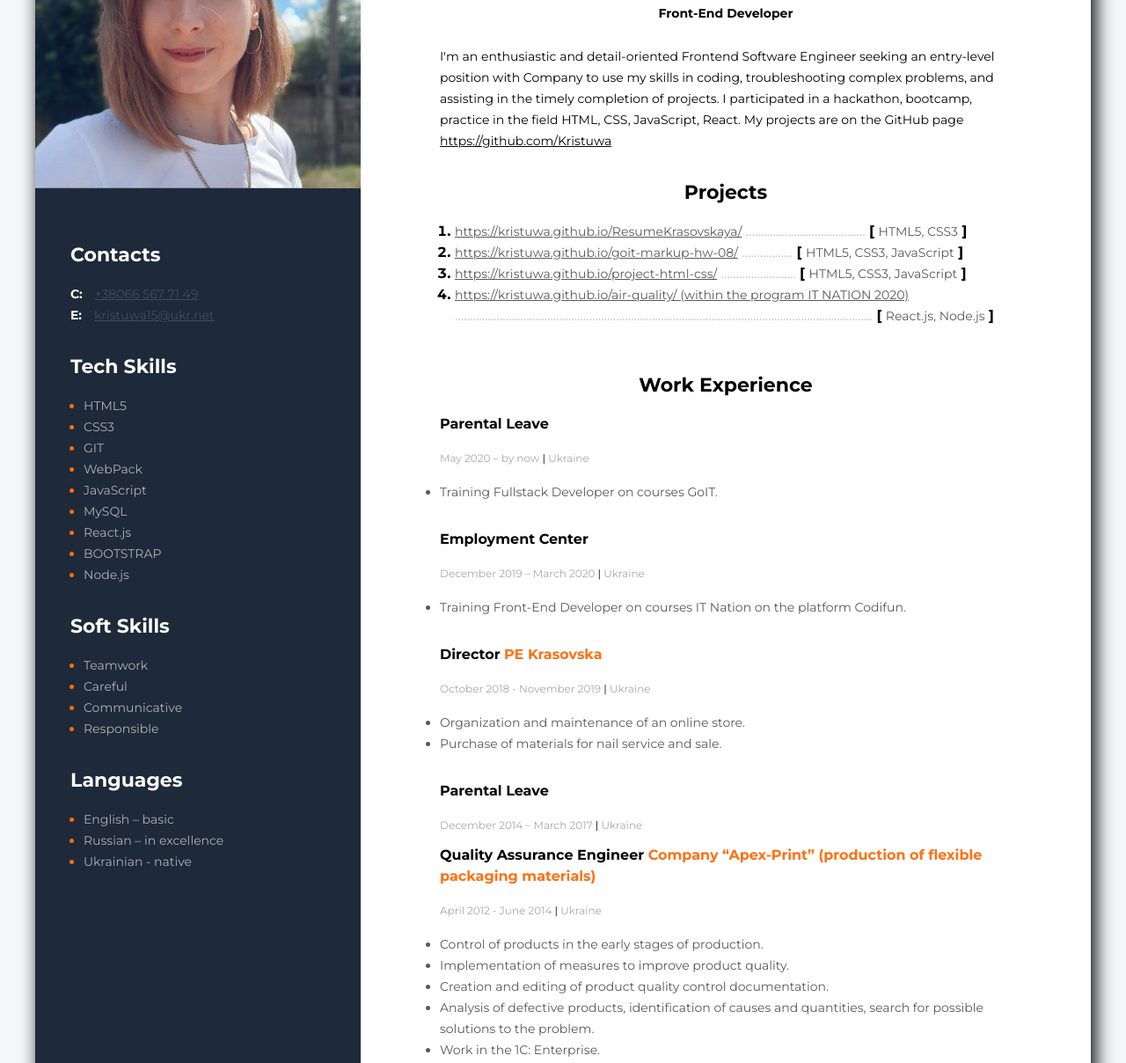
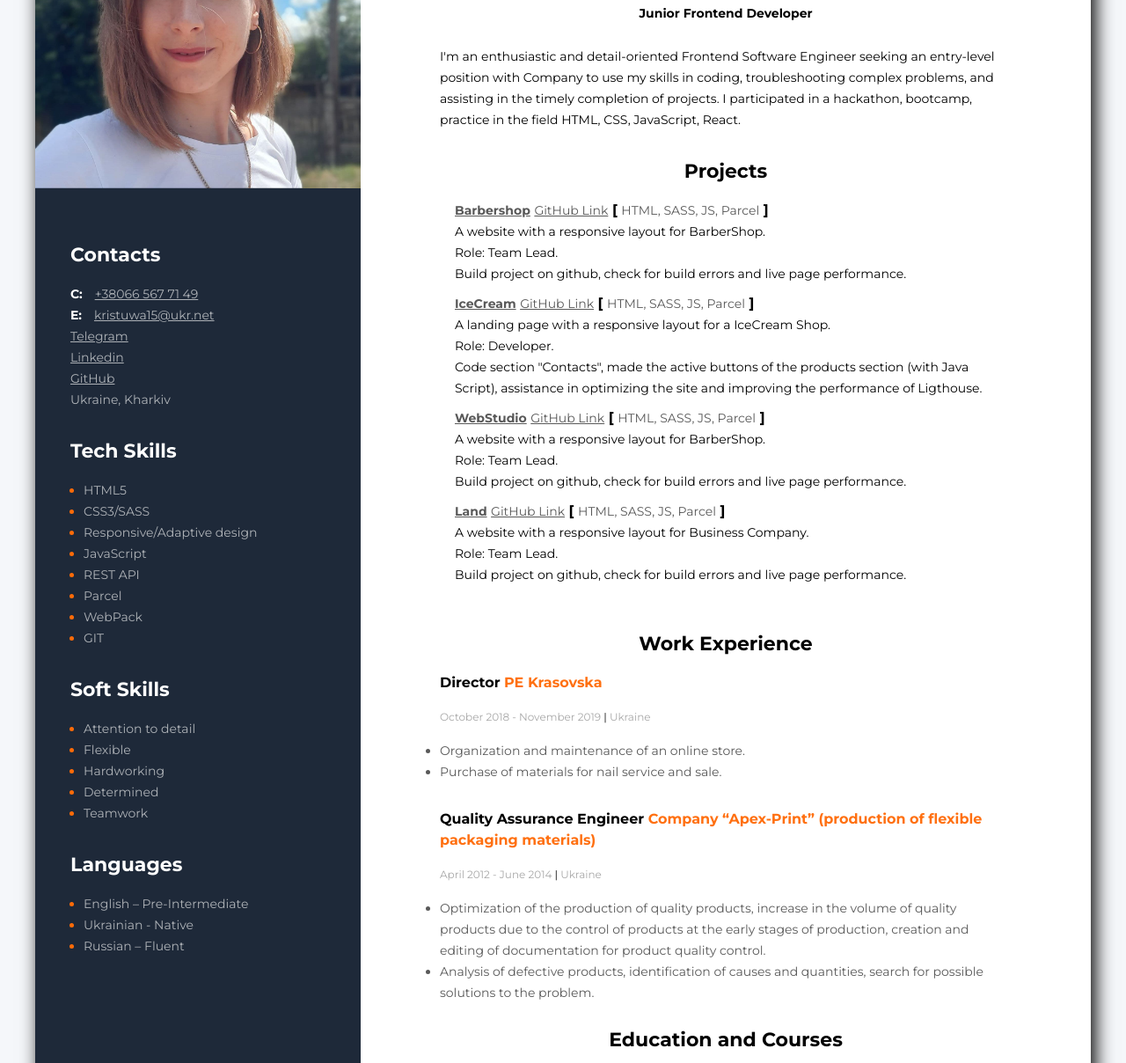
Before and after one commit to Kristuwa/ResumeKrasovskaya, a plain HTML site: page index.html in a window 1280 px wide. Shown: the part 236-1444 px from the top of the page at 88% size. Drawn offline with Linux system fonts and the light colour scheme.

Commit message:
add new links

```diff
--- a/index.html
+++ b/index.html
@@ -29,6 +29,22 @@
                 >kristuwa15@ukr.net</a
               >
             </div>
+            <div>
+              <a class="link" href="t.me/KrisKrasovska">Telegram</a>
+            </div>
+            <div>
+              <a
+                class="link"
+                href="https://www.linkedin.com/in/khrystyna-krasovska/"
+                >Linkedin</a
+              >
+            </div>
+            <div>
+              <a class="link" href="https://github.com/Kristuwa">GitHub</a>
+            </div>
+            <div>
+              <p class="link">Ukraine, Kharkiv</p>
+            </div>
           </div>
 
           <!--Tech Skills container-->
@@ -36,14 +52,19 @@
             <h3 class="tech-skills-title">Tech Skills</h3>
             <ul>
               <li class="tech-li"><span class="text">HTML5</span></li>
-              <li class="tech-li"><span class="text">CSS3</span></li>
+              <li class="tech-li"><span class="text">CSS3/SASS</span></li>
+              <li class="tech-li">
+                <span class="text">Responsive/Adaptive design</span>
+              </li>
+              <li class="tech-li"><span class="text">JavaScript</span></li>
+              <li class="tech-li"><span class="text">REST API</span></li>
+              <li class="tech-li"><span class="text">Parcel</span></li>
+              <li class="tech-li"><span class="text">WebPack</span></li>
               <li class="tech-li"><span class="text">GIT</span></li>
-              <li class="tech-li"><span class="text">WebPack</span></li>
-              <li class="tech-li"><span class="text">JavaScript</span></li>
-              <li class="tech-li"><span class="text">MySQL</span></li>
+              <!-- <li class="tech-li"><span class="text">MySQL</span></li>
               <li class="tech-li"><span class="text">React.js</span></li>
               <li class="tech-li"><span class="text">BOOTSTRAP</span></li>
-              <li class="tech-li"><span class="text">Node.js</span></li>
+              <li class="tech-li"><span class="text">Node.js</span></li> -->
             </ul>
           </div>
 
@@ -52,16 +73,19 @@
             <h3 class="soft_skills-title">Soft Skills</h3>
             <ul>
               <li class="skills-li">
-                <span class="text_skills">Teamwork</span>
+                <span class="text_skills">Attention to detail</span>
               </li>
               <li class="skills-li">
-                <span class="text_skills">Careful</span>
+                <span class="text_skills">Flexible</span>
               </li>
               <li class="skills-li">
-                <span class="text_skills">Communicative</span>
+                <span class="text_skills">Hardworking</span>
               </li>
               <li class="skills-li">
-                <span class="text_skills">Responsible</span>
+                <span class="text_skills">Determined</span>
+              </li>
+              <li class="skills-li">
+                <span class="text_skills">Teamwork</span>
               </li>
             </ul>
           </div>
@@ -70,13 +94,14 @@
             <h3 class="soft_skills-title">Languages</h3>
             <ul>
               <li class="skills-li">
-                <span class="text_skills">English – basic</span>
+                <span class="text_skills">English – Pre-Intermediate</span>
+              </li>
+
+              <li class="skills-li">
+                <span class="text_skills">Ukrainian - Native</span>
               </li>
               <li class="skills-li">
-                <span class="text_skills">Russian – in excellence</span>
-              </li>
-              <li class="skills-li">
-                <span class="text_skills">Ukrainian - native</span>
+                <span class="text_skills">Russian – Fluent</span>
               </li>
             </ul>
           </div>
@@ -88,14 +113,15 @@
         <!--about me main info-->
         <div class="info">
           <h1 class="name">Khrystyna Krasovska</h1>
-          <h2 class="profession">Front-End Developer</h2>
+          <h2 class="profession">Junior Frontend Developer</h2>
 
           <p class="description">
             I'm an enthusiastic and detail-oriented Frontend Software Engineer
             seeking an entry-level position with Company to use my skills in
             coding, troubleshooting complex problems, and assisting in the
             timely completion of projects. I participated in a hackathon,
-            bootcamp, practice in the field HTML, CSS, JavaScript, React. My
+            bootcamp, practice in the field HTML, CSS, JavaScript, React.
+            <!--  My
             projects are on the GitHub page
             <a
               class="about-link"
@@ -103,15 +129,15 @@
               target="_blank"
               rel="noopener noreferrer nofollow"
               >https://github.com/Kristuwa</a
-            >
+            > -->
           </p>
         </div>
 
         <!--project container-->
         <div class="projects-container">
           <h3 class="title">Projects</h3>
-          <ol>
-            <li class="projects-item">
+          <ul class="list">
+            <!-- <li class="projects-item">
               <a
                 class="projects-link"
                 href="https://kristuwa.github.io/ResumeKrasovskaya/"
@@ -122,34 +148,121 @@
                 ><b>[</b> <span class="tech-name">HTML5, CSS3</span>
                 <b>]</b></span
               >
+            </li> -->
+            <li class="projects-item">
+              <a
+                class="projects-link"
+                href="https://kristuwa.github.io/barbershop/"
+                rel="noopener nofollow noreferrer"
+                target="_blank"
+                ><b>Barbershop</b></a
+              >
+              <a
+                class="projects-link"
+                href="https://github.com/Kristuwa/barbershop"
+                rel="noopener nofollow noreferrer"
+                target="_blank"
+                >GitHub Link</a
+              >
+              <span
+                ><b>[</b> <span class="tech-name">HTML, SASS, JS, Parcel</span>
+                <b>]</b></span
+              >
+              <p class="description">
+                A website with a responsive layout for BarberShop.
+              </p>
+              <p class="description">Role: Team Lead.</p>
+              <p class="description">
+                Build project on github, check for build errors and live page
+                performance.
+              </p>
+            </li>
+            <li class="projects-item">
+              <a
+                class="projects-link"
+                href="https://kristuwa.github.io/project-html-css/"
+                rel="noopener nofollow noreferrer"
+                target="_blank"
+                ><b>IceCream</b></a
+              >
+              <a
+                class="projects-link"
+                href="https://github.com/Kristuwa/project-html-css/"
+                rel="noopener nofollow noreferrer"
+                target="_blank"
+                >GitHub Link</a
+              >
+              <span
+                ><b>[</b> <span class="tech-name">HTML, SASS, JS, Parcel</span>
+                <b>]</b></span
+              >
+              <p class="description">
+                A landing page with a responsive layout for a IceCream Shop.
+              </p>
+              <p class="description">Role: Developer.</p>
+              <p class="description">
+                Code section "Contacts", made the active buttons of the products
+                section (with Java Script), assistance in optimizing the site
+                and improving the performance of Ligthouse.
+              </p>
             </li>
             <li class="projects-item">
               <a
                 class="projects-link"
                 href="https://kristuwa.github.io/goit-markup-hw-08/"
-                >https://kristuwa.github.io/goit-markup-hw-08/</a
+                rel="noopener nofollow noreferrer"
+                target="_blank"
+                ><b>WebStudio</b></a
               >
-              <span class="dots">.................</span>
+              <a
+                class="projects-link"
+                href="https://github.com/Kristuwa/goit-markup-hw-08/"
+                rel="noopener nofollow noreferrer"
+                target="_blank"
+                >GitHub Link</a
+              >
               <span
-                ><b>[</b>
-                <span class="tech-name">HTML5, CSS3, JavaScript</span>
+                ><b>[</b> <span class="tech-name">HTML, SASS, JS, Parcel</span>
                 <b>]</b></span
               >
+              <p class="description">
+                A website with a responsive layout for BarberShop.
+              </p>
+              <p class="description">Role: Team Lead.</p>
+              <p class="description">
+                Build project on github, check for build errors and live page
+                performance.
+              </p>
             </li>
             <li class="projects-item">
               <a
                 class="projects-link"
-                href="https://kristuwa.github.io/project-html-css/"
-                >https://kristuwa.github.io/project-html-css/</a
+                href="https://kristuwa.github.io/Land/"
+                rel="noopener nofollow noreferrer"
+                target="_blank"
+                ><b>Land</b></a
               >
-              <span class="dots">.........................</span>
+              <a
+                class="projects-link"
+                href="https://github.com/Kristuwa/Land/"
+                rel="noopener nofollow noreferrer"
+                target="_blank"
+                >GitHub Link</a
+              >
               <span
-                ><b>[</b>
-                <span class="tech-name">HTML5, CSS3, JavaScript</span>
+                ><b>[</b> <span class="tech-name">HTML, SASS, JS, Parcel</span>
                 <b>]</b></span
               >
+              <p class="description">
+                A website with a responsive layout for Business Company.
+              </p>
+              <p class="description">Role: Team Lead.</p>
+              <p class="description">
+                Build project on github, check for build errors and live page
+                performance.
+              </p>
             </li>
-            <li class="projects-item">
+            <!-- <li class="projects-item">
               <a
                 class="projects-link"
                 href="https://kristuwa.github.io/air-quality/"
@@ -163,8 +276,8 @@
                 ><b>[</b> <span class="tech-name">React.js, Node.js</span>
                 <b>]</b></span
               >
-            </li>
-          </ol>
+            </li> -->
+          </ul>
         </div>
 
         <!--work experience-->
@@ -172,7 +285,7 @@
           <h3 class="title">Work Experience</h3>
 
           <!--company 1-->
-
+          <!--
           <div>
             <h4 class="profession-title">Parental Leave</h4>
             <span class="prof-time"
@@ -183,11 +296,11 @@
                 Training Fullstack Developer on courses GoIT.
               </li>
             </ul>
-          </div>
+          </div> -->
 
           <!--company 2-->
 
-          <div>
+          <!-- <div>
             <h4 class="profession-title">Employment Center</h4>
             <span class="prof-time"
               >December 2019 – March 2020
@@ -199,7 +312,7 @@
                 platform Codifun.
               </li>
             </ul>
-          </div>
+          </div> -->
 
           <!--company 3-->
           <div>
@@ -221,13 +334,13 @@
           </div>
 
           <!--company 4-->
-          <div>
+          <!-- <div>
             <h4 class="profession-title">Parental Leave</h4>
             <span class="prof-time"
               >December 2014 – March 2017
               <span class="slash">|</span> Ukraine</span
             >
-          </div>
+          </div> -->
 
           <!--company 5-->
           <div>
@@ -243,24 +356,27 @@
             >
             <ul class="profession-duties">
               <li class="duties-item">
-                Control of products in the early stages of production.
+                Optimization of the production of quality products, increase in
+                the volume of quality products due to the control of products at
+                the early stages of production, creation and editing of
+                documentation for product quality control.
               </li>
-              <li class="duties-item">
+              <!-- <li class="duties-item">
                 Implementation of measures to improve product quality.
               </li>
               <li class="duties-item">
                 Creation and editing of product quality control documentation.
-              </li>
+              </li> -->
               <li class="duties-item">
                 Analysis of defective products, identification of causes and
                 quantities, search for possible solutions to the problem.
               </li>
-              <li class="duties-item">Work in the 1C: Enterprise.</li>
+              <!-- <li class="duties-item">Work in the 1C: Enterprise.</li> -->
             </ul>
           </div>
 
           <!--company 6-->
-          <div>
+          <!-- <div>
             <h4 class="profession-title">
               Technician <span class="prof"> Design office “Yuzhnoye”</span>
             </h4>
@@ -283,13 +399,13 @@
                 Participation in experiments to test the sheathing strength.
               </li>
             </ul>
-          </div>
+          </div> -->
         </div>
         <!--education-->
         <div>
           <h3 class="title">Education and Courses</h3>
           <div>
-            <h3 class="univer">GOIT</h3>
+            <h3 class="univer">IT School GoIT</h3>
             <h2 class="spec">FullSctack Developer</h2>
             <span class="univer-time"
               >May 2022 – by now <span class="slash">|</span> Ukraine</span
@@ -299,7 +415,7 @@
             <h3 class="univer">
               The educational program "IT Nation 2020" on the platform "Codifun"
             </h3>
-            <h2 class="spec">Advanced Front-End Web Developer</h2>
+            <h2 class="spec">Advanced Frontend Web Developer</h2>
             <span class="univer-time"
               >April 2020 – September 2020
               <span class="slash">|</span> Ukraine</span
@@ -315,7 +431,6 @@
               <span class="slash">|</span> Ukraine</span
             >
           </div>
-          <br />
           <div>
             <h3 class="univer">
               National Aerospace University – Kharkiv Aviation Institute
--- a/style.css
+++ b/style.css
@@ -9,6 +9,10 @@ body {
   padding: 40px 20px;
 
   font-family: Montserrat;
+}
+
+.list {
+  list-style: none;
 }
 
 .wrapper {
@@ -52,7 +56,7 @@ body {
   font-size: 14px;
   font-weight: 400;
   line-height: 24px;
-  color: #434c5a;
+  color: #aeb2b7;
   margin-right: 10px;
 }
 
@@ -159,6 +163,10 @@ body {
   line-height: 24px;
 }
 
+.projects-item + .projects-item {
+  margin-top: 10px;
+}
+
 .tech-name {
   color: #595959;
   font-size: 14px;
```
